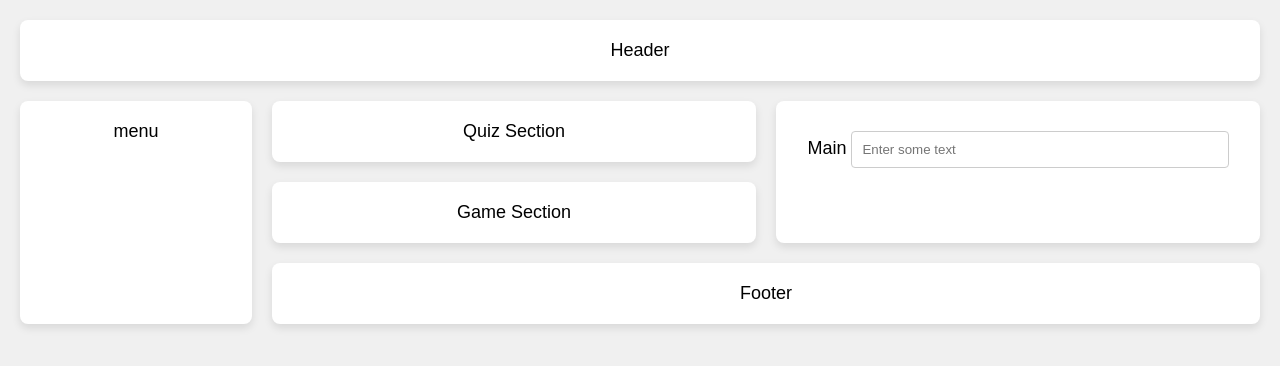
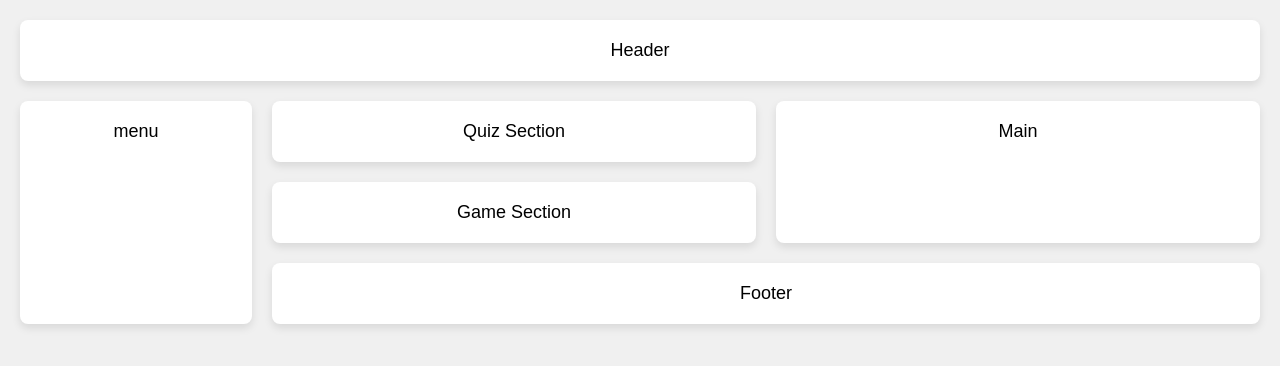
Before and after one commit to adrian180507/adrian180507.github.io, a plain HTML site: page prosjekter/tverfagligoppgave/index.html in a window 1280 px wide. Drawn offline with Linux system fonts and the light colour scheme.

Commit message:
test + starter på spill

```diff
--- a/prosjekter/tverfagligoppgave/index.html
+++ b/prosjekter/tverfagligoppgave/index.html
@@ -12,10 +12,7 @@
     <div class="grid-container">
 
         <div class="item1">Header</div>
-        <div class="item2">
-            Main
-            <input type="text" id="mainInput" placeholder="Enter some text">
-        </div>
+        <div class="item2">Main</div>
         <div class="item3">menu</div>
         <div class="item4">Footer</div>
         <div class="item5">Quiz Section</div>
--- a/prosjekter/tverfagligoppgave/stilark.css
+++ b/prosjekter/tverfagligoppgave/stilark.css
@@ -44,11 +44,3 @@
     color: white;
     padding: 10px 0;
 }
-
-input[type="text"] {
-    width: 80%;
-    padding: 10px;
-    margin: 10px 0;
-    border: 1px solid #ccc;
-    border-radius: 4px;
-}
```
Also changed, not shown: prosjekter/tverfagligoppgave/spill/index.html (added), prosjekter/tverfagligoppgave/spill/kode.js (added), prosjekter/tverfagligoppgave/spill/stilark.css (added).
